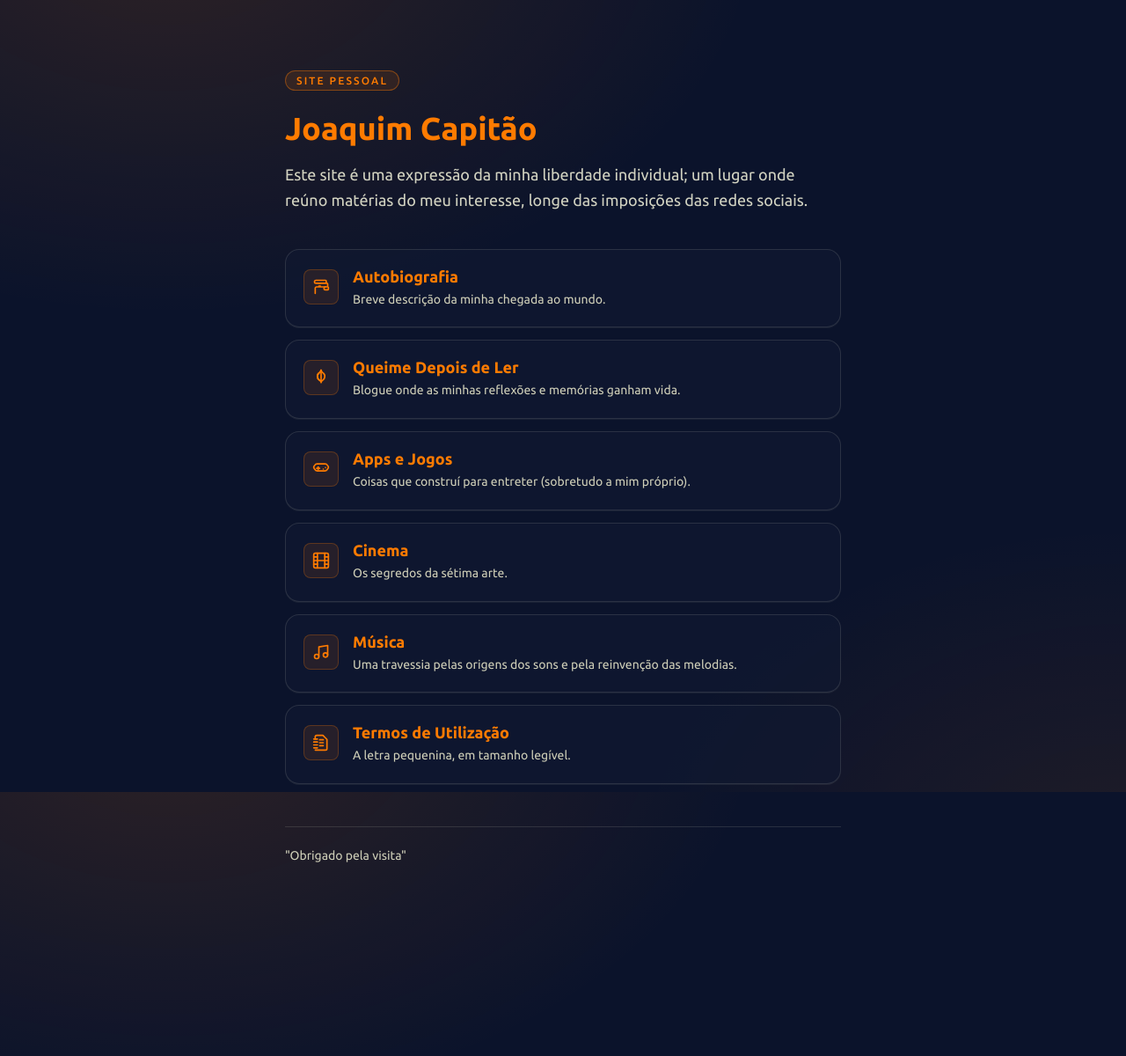
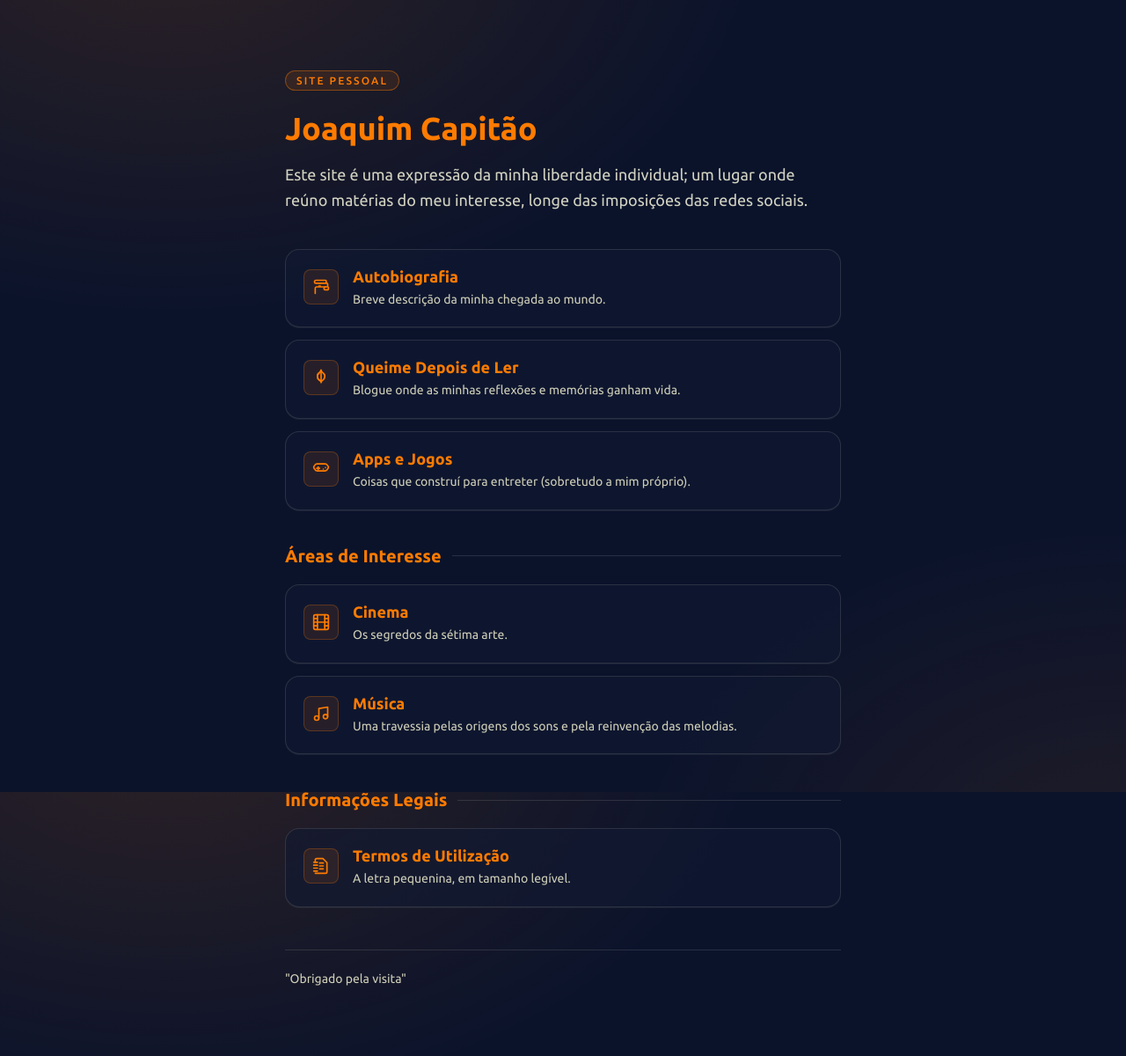
Before and after one commit to joaquim-capitao/joaquim-capitao.github.io, a Jekyll site: the page index.html, which Jekyll copies as it is, in a window 1280 px wide. Shown: the whole page at 88% size. Built offline with Jekyll 4.4.1, drawn with Linux system fonts in a browser that asks for light colours; before the commit the page ends 1060 px from its top, so only the background shows below that.

Commit message:
Update index.html

```diff
--- a/index.html
+++ b/index.html
@@ -94,6 +94,23 @@
       p.lead {
         font-size: 1.125rem;
       }
+    }
+
+    .section-title {
+      font-size: 1.25rem;
+      font-weight: 700;
+      color: var(--primary);
+      margin: 2.5rem 0 1.25rem 0;
+      display: flex;
+      align-items: center;
+      gap: 0.75rem;
+    }
+
+    .section-title::after {
+      content: "";
+      flex: 1;
+      height: 1px;
+      background-color: var(--border);
     }
 
     nav ul {
@@ -210,7 +227,8 @@
       </p>
     </header>
 
-    <nav aria-label="Secções do site">
+    <!-- Secção Geral / Principal -->
+    <nav aria-label="Secções principais">
       <ul>
         <li>
           <a class="card" href="https://joaquim-capitao.github.io/autobiografia">
@@ -248,6 +266,14 @@
             <svg class="arrow" aria-hidden="true" xmlns="http://www.w3.org/2000/svg" width="24" height="24" viewBox="0 0 24 24" fill="none" stroke="currentColor" stroke-width="2" stroke-linecap="round" stroke-linejoin="round"><path d="M7 7h10v10"/><path d="M7 17 17 7"/></svg>
           </a>
         </li>
+      </ul>
+    </nav>
+
+    <!-- Secção Áreas de Interesse -->
+    <section aria-labelledby="areas-interesse">
+      <h2 id="areas-interesse" class="section-title">Áreas de Interesse</h2>
+      <nav aria-label="Áreas de interesse">
+        <ul>
           <li>
             <a class="card" href="https://joaquim-capitao.github.io/cinema">
               <span class="icon-box" aria-hidden="true">
@@ -272,6 +298,15 @@
               <svg class="arrow" aria-hidden="true" xmlns="http://www.w3.org/2000/svg" width="24" height="24" viewBox="0 0 24 24" fill="none" stroke="currentColor" stroke-width="2" stroke-linecap="round" stroke-linejoin="round"><path d="M7 7h10v10"/><path d="M7 17 17 7"/></svg>
             </a>
           </li>
+        </ul>
+      </nav>
+    </section>
+
+    <!-- Secção Legal / Termos -->
+    <section aria-labelledby="informacoes-legais">
+      <h2 id="informacoes-legais" class="section-title">Informações Legais</h2>
+      <nav aria-label="Informações legais">
+        <ul>
           <li>
             <a class="card" href="https://joaquim-capitao.github.io/termos">
               <span class="icon-box" aria-hidden="true">
@@ -286,6 +321,7 @@
           </li>
         </ul>
       </nav>
+    </section>
 
     <footer>
       "Obrigado pela visita"
```
Lines whose indentation alone changed are shown as unchanged.
